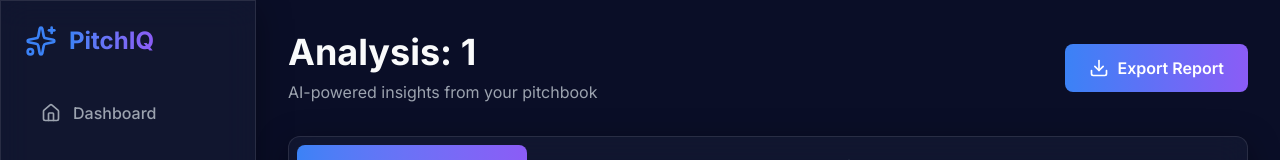
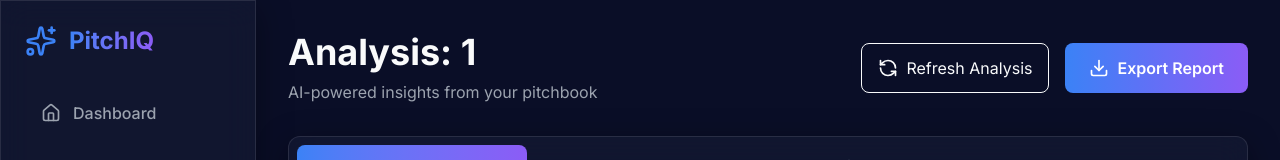
Before and after one commit to turakhiak/pitchiq-hawking, a Next.js app in the folder frontend/: page /analysis/1 in a window 1280 px wide. Shown: the top 160 px of the page. Built offline with nearby package versions, Linux system fonts and the light colour scheme; no server answers.

Commit message:
feat: implement AI Judge, self-correction, and persistent analysis caching

```diff
--- a/frontend/app/analysis/[id]/page.tsx
+++ b/frontend/app/analysis/[id]/page.tsx
@@ -5,7 +5,7 @@ import { useParams } from 'next/navigation';
 import Sidebar from '@/components/Sidebar';
 import ChatWidget from '@/components/ChatWidget';
 import { motion } from 'framer-motion';
-import { Building2, TrendingUp, DollarSign, AlertTriangle, Download } from 'lucide-react';
+import { Building2, TrendingUp, DollarSign, AlertTriangle, Download, RefreshCcw, Database, ShieldCheck } from 'lucide-react';
 import toast from 'react-hot-toast';
 import clsx from 'clsx';
 import { API_BASE_URL } from '@/lib/api';
@@ -28,8 +28,9 @@ export default function AnalysisPage() {
     const [activeTab, setActiveTab] = useState('company');
     const [analysis, setAnalysis] = useState<any>({});
     const [loading, setLoading] = useState(false);
+    const [isCached, setIsCached] = useState<any>({});
 
-    const loadAnalysis = async (type: string) => {
+    const loadAnalysis = async (type: string, force = false) => {
         setLoading(true);
         try {
             const response = await fetch(`${API_BASE_URL}/api/analyze`, {
@@ -38,13 +39,15 @@ export default function AnalysisPage() {
                 body: JSON.stringify({
                     document_id: params.id,
                     analysis_type: type,
+                    force_rerun: force
                 }),
             });
 
             if (response.ok) {
                 const data = await response.json();
-                // Data is now structured JSON, not a string
                 setAnalysis((prev: any) => ({ ...prev, [type]: data.analysis }));
+                setIsCached((prev: any) => ({ ...prev, [type]: !!data.cached }));
+                if (force) toast.success('Analysis refreshed successfully');
             } else {
                 const errData = await response.json().catch(() => ({}));
                 toast.error(errData.detail || 'Failed to fetch analysis');
@@ -103,11 +106,28 @@ export default function AnalysisPage() {
                             AI-powered insights from your pitchbook
                         </p>
                     </div>
-                    <button className="btn-gradient px-6 py-3 rounded-lg flex items-center gap-2">
-                        <Download className="w-5 h-5" />
-                        Export Report
-                    </button>
+                    <div className="flex gap-4">
+                        <button
+                            onClick={() => loadAnalysis(activeTab, true)}
+                            disabled={loading}
+                            className="btn-tertiary px-4 py-3 rounded-lg flex items-center gap-2 border border-[var(--border-color)] hover:bg-[var(--bg-tertiary)] transition-colors"
+                        >
+                            <RefreshCcw className={clsx("w-5 h-5", loading && "animate-spin")} />
+                            Refresh Analysis
+                        </button>
+                        <button className="btn-gradient px-6 py-3 rounded-lg flex items-center gap-2">
+                            <Download className="w-5 h-5" />
+                            Export Report
+                        </button>
+                    </div>
                 </div>
+
+                {isCached[activeTab] && (
+                    <div className="mb-6 flex items-center gap-2 text-xs font-bold text-[var(--accent-secondary)] uppercase tracking-widest bg-[var(--accent-secondary)]/10 px-3 py-1 rounded-full w-fit">
+                        <Database className="w-3 h-3" />
+                        Cached Results
+                    </div>
+                )}
 
                 <div className="flex gap-2 mb-8 glass-card p-2 rounded-xl">
                     {tabs.map((tab) => {
```
Also changed, not shown: 1 other file (tests, documents, lock files or other folders).
